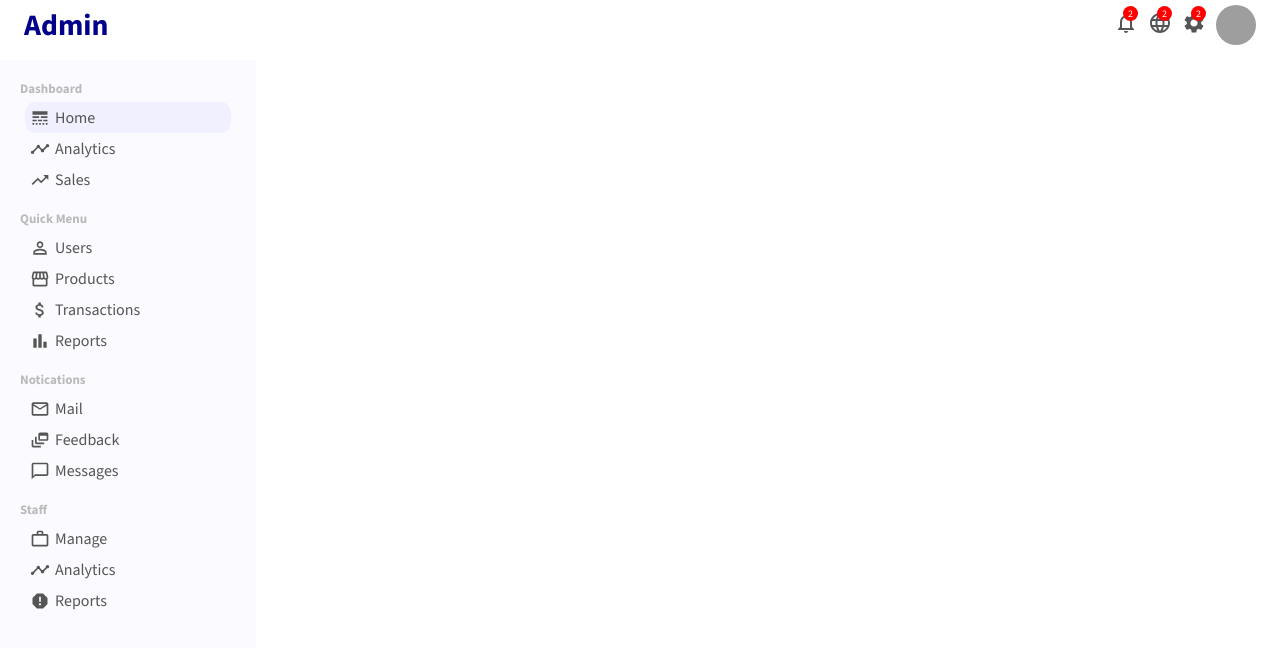
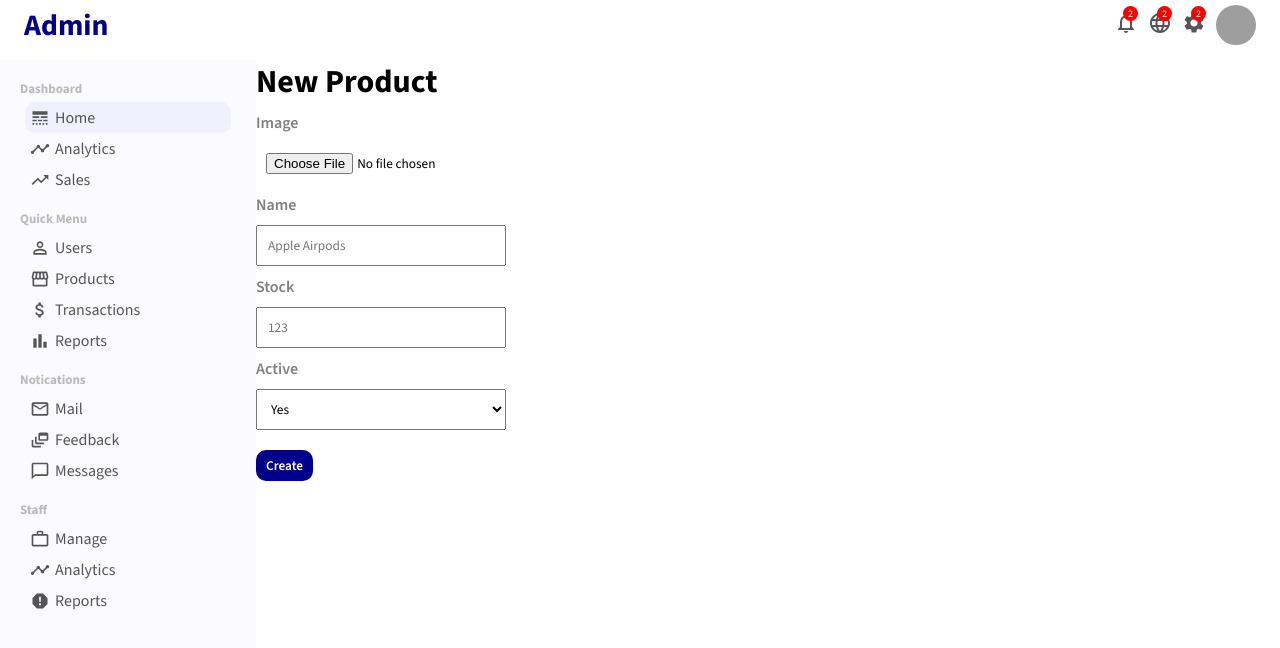
Before and after one commit to yashpd6634/admin_dashboard, a React (Create React App) app: page /newProduct in a window 1280 px wide. Shown: the top 648 px of the page. Built offline with nearby package versions, Linux system fonts and the light colour scheme; grey boxes are pictures that could not be loaded.

Commit message:
feat: added new product file

```diff
--- a/src/components/sidebar/Sidebar.tsx
+++ b/src/components/sidebar/Sidebar.tsx
@@ -9,10 +9,12 @@ const Sidebar: React.FC = () => {
             <div className={classes.sidebarMenu}>
                 <h3 className={classes.sidebarTitle}>Dashboard</h3>
                 <ul className={classes.sidebarList}>
+                    <Link to="/" className={classes.link}>
                     <li className={`${classes.sidebarListItem} ${classes.active}`}>
                         <LineStyle className={classes.sidebarIcon} />
                         Home
                     </li>
+                    </Link>
                     <li className={classes.sidebarListItem}>
                         <Timeline className={classes.sidebarIcon} />
                         Analytics
--- a/src/page/newProduct/NewProduct.tsx
+++ b/src/page/newProduct/NewProduct.tsx
@@ -4,7 +4,29 @@ import classes from "./NewProduct.module.css"
 const NewProduct = () => {
   return (
     <div className={classes.newProduct}>
-
+      <h1 className={classes.addProductTitle}>New Product</h1>
+      <form className={classes.addProductForm}>
+        <div className={classes.addProductItem}>
+          <label>Image</label>
+          <input type="file" id="file" />
+        </div>
+        <div className={classes.addProductItem}>
+          <label>Name</label>
+          <input type="text" placeholder="Apple Airpods" />
+        </div>
+        <div className={classes.addProductItem}>
+          <label>Stock</label>
+          <input type="text" placeholder="123" />
+        </div>
+        <div className={classes.addProductItem}>
+          <label>Active</label>
+          <select name="active" id="active">
+            <option value="yes">Yes</option>
+            <option value="no">No</option>
+          </select>
+        </div>
+        <button className={classes.addProductButton}>Create</button>
+      </form>
     </div>
   )
 }
```
